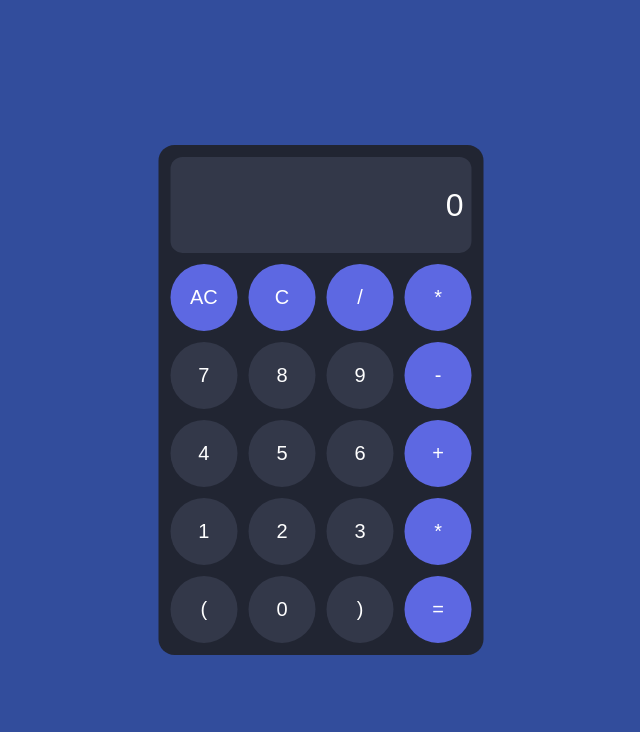
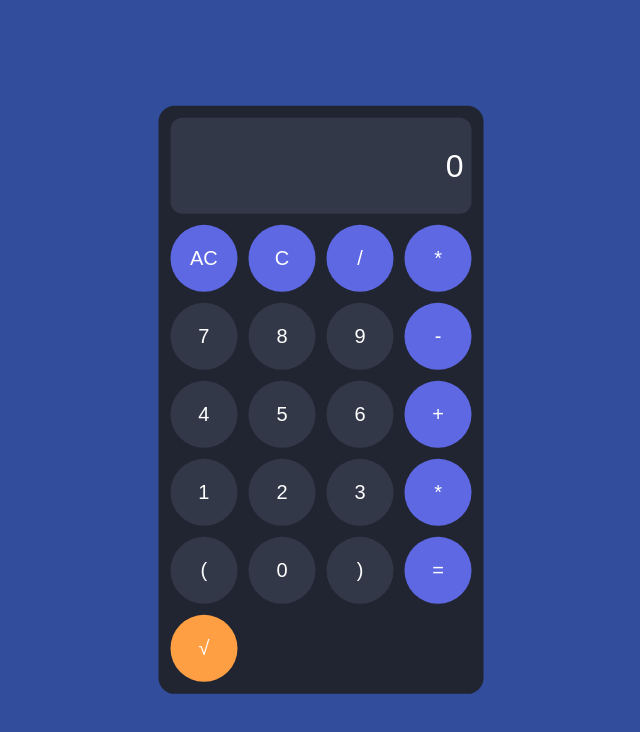
Before and after one commit to hervekwizera/calculator-project, a plain HTML site: page index.html in a window 1280 px wide. Shown: the whole page, without its empty margins (319-959 px from the left). Drawn offline with Linux system fonts and the light colour scheme.

Commit message:
i add square root button to my calculator

```diff
--- a/index.html
+++ b/index.html
@@ -34,6 +34,7 @@
     <button class="number" onclick="show('0')">0</button>
     <button class="number" onclick="show(')')">)</button>
     <button class="symbol" onclick="calc('=')">=</button>
+    <button onclick="sqrt()" class="symbol sqrt">√</button>
 
 
 </div>
--- a/script.js
+++ b/script.js
@@ -6,6 +6,9 @@ const wipe = () => {
 const show = (n) => {
     display.value += n;
 }
+const sqrt = () => {
+    display.value = Math.sqrt(parseFloat(display.value));
+}
 
 const calc = () => {
     display.value = eval(display.value)
--- a/style.css
+++ b/style.css
@@ -102,3 +102,12 @@ button:focus{
 .number:hover{
     background: #333849ac;
 }
+/* Style for the square root button */
+.sqrt {
+    background: #ff9f43;
+    color: #fff;
+}
+
+.sqrt:hover {
+    background: #e68a32;
+}
```
